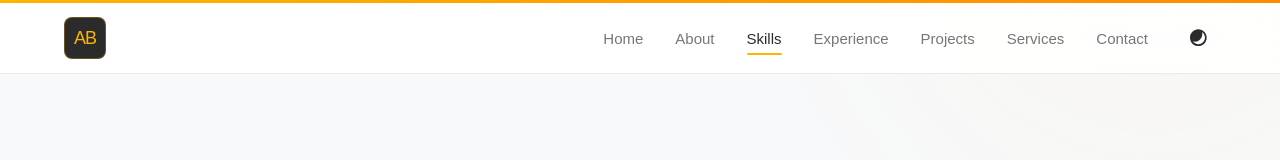
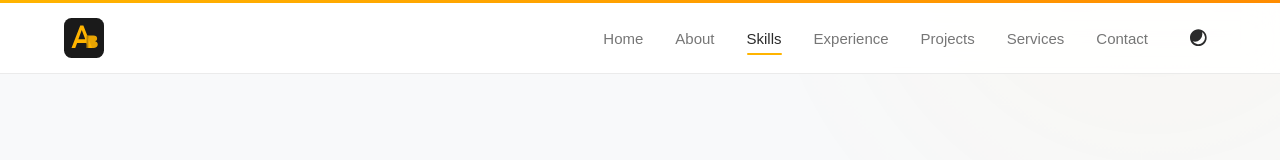
Before and after one commit to Arulraj-a2b/portfolio, a React (Create React App) app: page / in a window 1280 px wide. Shown: the top 160 px of the page. Built offline with nearby package versions, Linux system fonts and the light colour scheme; a web font is replaced by a local one.

Commit message:
fix logo

```diff
--- a/src/components/Navbar/Navbar.module.css
+++ b/src/components/Navbar/Navbar.module.css
@@ -38,19 +38,10 @@
   letter-spacing: -0.5px;
 }
 
-.logoMark {
-  display: flex;
-  align-items: center;
-  justify-content: center;
-  width: 42px;
-  height: 42px;
-  background: var(--logo-bg);
-  color: var(--logo-text);
-  font-family: 'lato-bold', sans-serif;
-  font-size: 18px;
-  letter-spacing: -1px;
-  border-radius: var(--radius-sm);
-  border: 1.5px solid var(--logo-border);
+.logoIcon {
+  width: 40px;
+  height: 40px;
+  display: block;
 }
 
 .navLinks {
--- a/src/components/Navbar/Navbar.tsx
+++ b/src/components/Navbar/Navbar.tsx
@@ -63,7 +63,29 @@ const Navbar = () => {
               handleNav('hero');
             }}
           >
-            <span className={styles.logoMark}>AB</span>
+            <svg
+              viewBox="0 0 32 32"
+              className={styles.logoIcon}
+            >
+              <rect width="32" height="32" rx="6" fill="#1A1A1A" />
+              <path
+                d={'M6 24L13 6H15.5L22.5 24H19.5L18 20H10.5'
+                  + 'L9 24H6ZM14.2 9.5L11.5 17H17L14.2 9.5Z'}
+                fill="#FFB400"
+              />
+              <path
+                d={'M18 24V14H23.5C25.5 14 26.5 15 26.5 16.5'
+                  + 'C26.5 17.5 26 18 25 18.3V18.5C26 18.8 27'
+                  + ' 19.5 27 21C27 23 25.5 24 23.5 24H18Z'}
+                fill="#FFB400"
+                fillOpacity="0.9"
+              />
+              <path
+                d="M18 24V14H19.5V24H18Z"
+                fill="#1A1A1A"
+                fillOpacity="0.3"
+              />
+            </svg>
           </motion.a>
 
           {/* Desktop Links */}
```
Also changed, not shown: public/favicon.svg.
